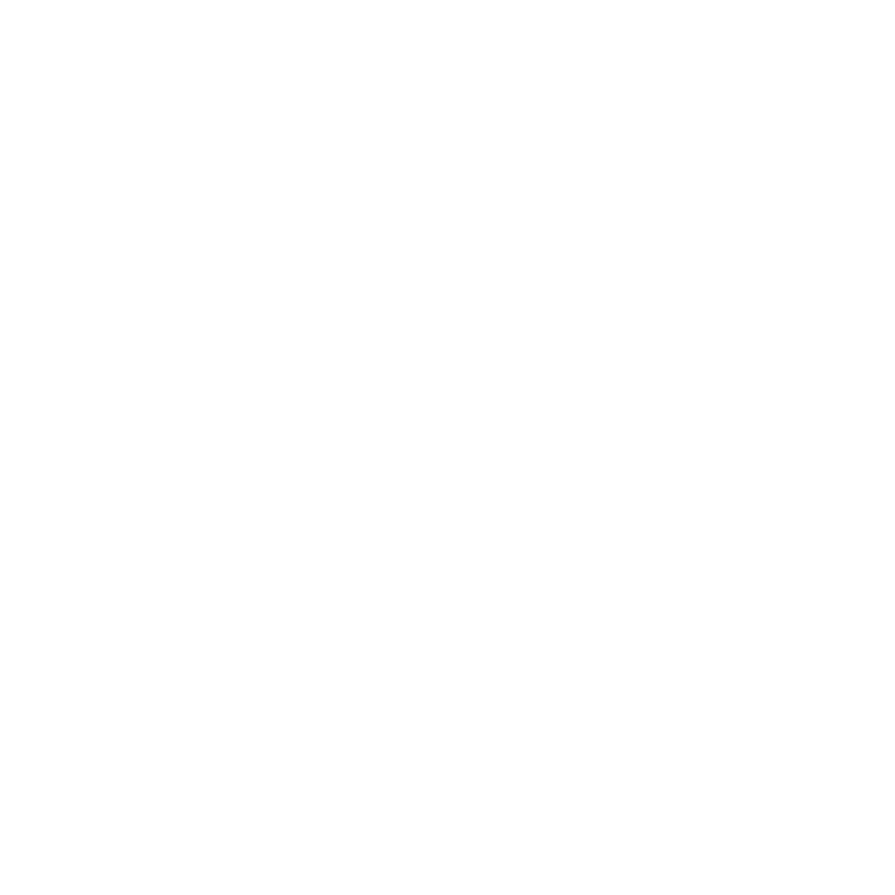
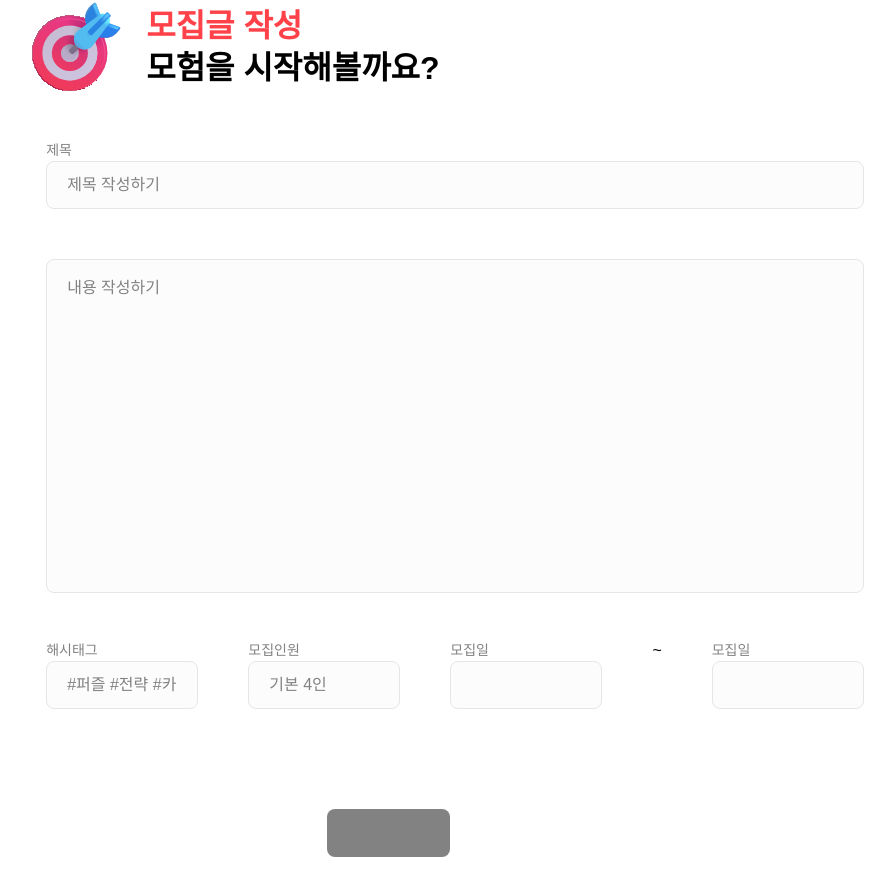
Before and after one commit to team-boheom/boheom-frontend, a React (Create React App) app: page /CreatePost in a window 1280 px wide. Shown: the part 133-1028 px from the top of the page, without its empty margins (185-1080 px from the left). Before the commit the page ends 800 px from the top, so only its background shows below. Built offline with nearby package versions, Linux system fonts and the light colour scheme.

Commit message:
✨ :: CreatePost 퍼블리싱 ( 완성 아님 )

```diff
--- a/src/pages/CreatePost.jsx
+++ b/src/pages/CreatePost.jsx
@@ -1,9 +1,188 @@
-const CreatePostPage = () => {
+import styled from '@emotion/styled';
+import { useForm, Controller } from 'react-hook-form';
+
+import { Arrow } from '../assets/index';
+import Layout from '../components/Layout';
+import Header from '../components/Header';
+import Input from '../common/Input';
+import Button from '../common/Button';
+
+const CreatePost = () => {
+  const {
+    register,
+    handleSubmit,
+    formState: { isSubmitting, isSubmitted, errors },
+  } = useForm();
+
+  const onSubmit = (data) => {
+    console.log(data);
+    console.log(errors);
+  };
+
   return (
     <>
-      <h1>CreatePostPage</h1>
+      <Header />
+      <Layout>
+        <TitleContainer>
+          <img src={Arrow} alt="Title Img" />
+          <TitleWrapper>
+            <p>모집글 작성</p>
+            <p>모험을 시작해볼까요?</p>
+          </TitleWrapper>
+        </TitleContainer>
+        <FormWrapper>
+          <form onSubmit={handleSubmit(onSubmit)}>
+            <Input
+              {...register('title', { required: '제목을 작성해 주세요.' })}
+              aria-invalid={
+                isSubmitted ? (errors.title ? 'true' : 'false') : undefined
+              }
+              label="제목"
+              type="text"
+              placeholder="제목 작성하기"
+            />
+            {errors.title && (
+              <small role="alert" className="error">
+                {errors.title.message}
+              </small>
+            )}
+
+            <ContentContainer
+              {...register('content', { required: '내용을 작성해 주세요.' })}
+              aria-invalid={
+                isSubmitted ? (errors.content ? 'true' : 'false') : undefined
+              }
+              placeholder="내용 작성하기"
+              type="text"
+            />
+            {errors.content && (
+              <small role="alert" className="error">
+                {errors.content.message}
+              </small>
+            )}
+
+            <FormContainer>
+              <Input
+                {...register('tag')}
+                label="해시태그"
+                placeholder="#퍼즐 #전략 #카드 #협동"
+              />
+              <Input
+                {...register('members', {
+                  required: '모집인원을 작성해 주세요.',
+                })}
+                label="모집인원"
+                placeholder="기본 4인"
+              />
+              {errors.members && (
+                <small role="alert" className="error">
+                  {errors.members.message}
+                </small>
+              )}
+              <Input label="모집일" />
+              <p> ~ </p>
+              <Input label="모집일" />
+            </FormContainer>
+            <ButtonContainer>
+              <Button
+                text="취소"
+                type="button"
+                width="15%"
+                color="#828282"
+                backgroundColor="#ffffff"
+                disabled={isSubmitting}
+              />
+              <Button
+                text="등록"
+                type="submit"
+                width="15%"
+                backgroundColor="#44EA51"
+                color="#ffffff"
+                disabled={isSubmitting}
+              />
+            </ButtonContainer>
+          </form>
+        </FormWrapper>
+      </Layout>
     </>
   );
 };
 
-export default CreatePostPage;
+const TitleContainer = styled.div`
+  display: flex;
+  align-items: center;
+  > img {
+    width: 100px;
+    height: 100px;
+  }
+`;
+
+const TitleWrapper = styled.div`
+  display: flex;
+  flex-direction: column;
+  gap: 5px;
+  padding-left: 20px;
+  font-weight: ${({ theme }) => theme.fontWeight.bold};
+  font-size: ${({ theme }) => theme.fontSize.header1};
+  > :nth-child(1) {
+    color: ${({ theme }) => theme.color.red};
+    padding-bottom: 5px;
+  }
+  > :nth-child(2) {
+    color: ${({ theme }) => theme.color.black};
+  }
+`;
+
+const FormWrapper = styled.div`
+  margin-top: 30px;
+  padding: 16px 20px;
+  > form {
+    display: flex;
+    flex-direction: column;
+    gap: 50px;
+  }
+  > .error {
+    ${({ theme }) => ({
+      fontSize: theme.fontSize.body2,
+      fontWeight: theme.fontWeight.regular,
+      color: theme.color.red,
+    })}
+  }
+`;
+
+const ContentContainer = styled.textarea`
+  border-radius: 8px;
+  padding: 20px 20px;
+  outline: none;
+  resize: none;
+  line-height: 1;
+  border: none;
+  background: none;
+  width: 100%;
+  height: 334px;
+  text-align: top;
+  ${({ theme }) => ({
+    border: `1px solid ${theme.color.gray100}`,
+    backgroundColor: theme.color.gray10,
+  })}
+  ::placeholder {
+    ${({ theme }) => ({
+      color: theme.color.gray500,
+      fontSize: theme.fontSize.body1,
+    })}
+  }
+`;
+
+const FormContainer = styled.div`
+  display: flex;
+  gap: 50px;
+`;
+
+const ButtonContainer = styled.div`
+  display: flex;
+  justify-content: center;
+  gap: 10px;
+  padding-top: 50px;
+`;
+
+export default CreatePost;
```
